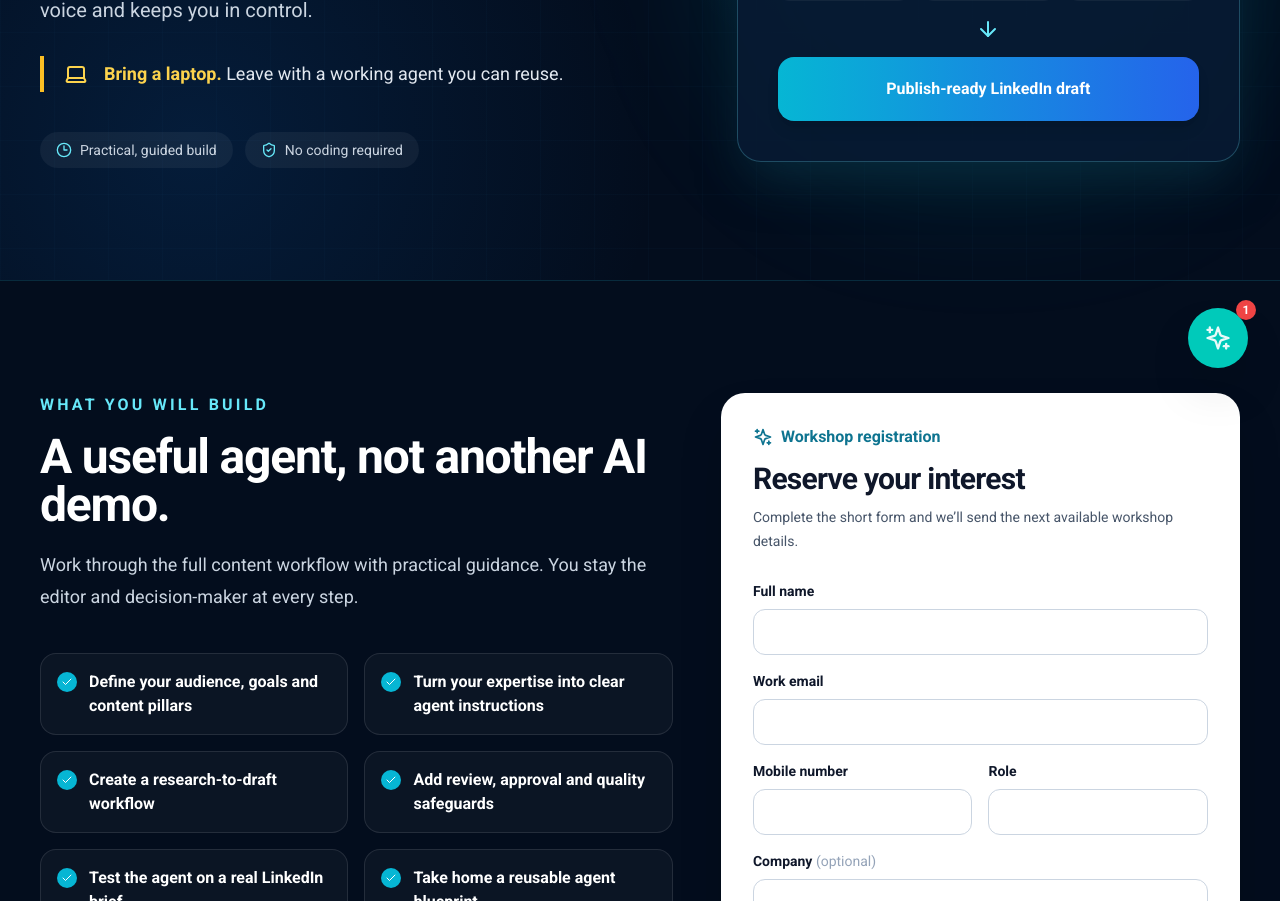
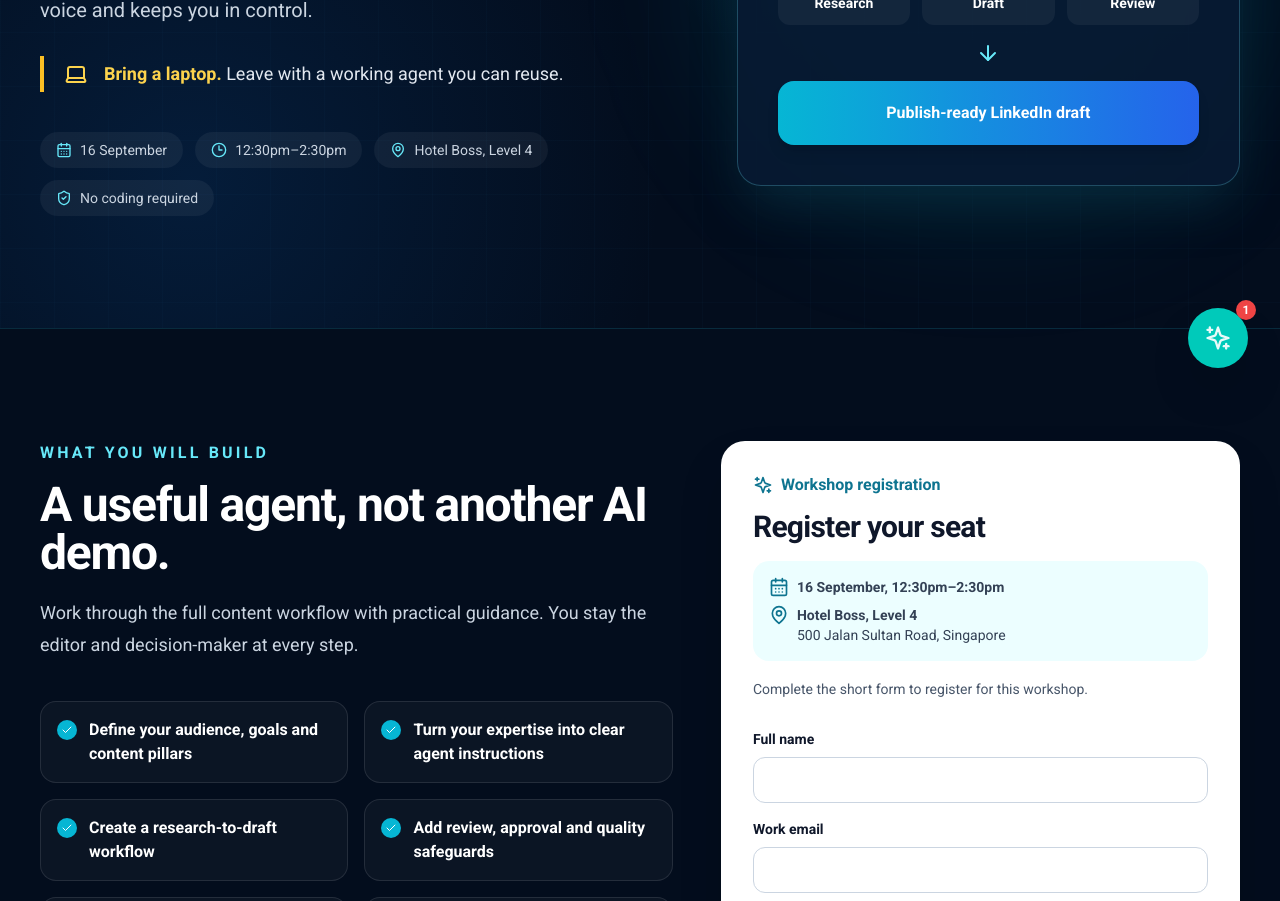
Before and after one commit to nexiuslabs/nexiusacademyskillsfuture, a React (Vite) app: page /workshops/linkedin-ai-agent in a window 1280 px wide. Shown: the part 400-1301 px from the top of the page. Built offline with nearby package versions, Linux system fonts and the light colour scheme.

Commit message:
content: add workshop schedule and venue

```diff
--- a/pages/LinkedInAIAgentWorkshopPage.tsx
+++ b/pages/LinkedInAIAgentWorkshopPage.tsx
@@ -1,5 +1,5 @@
 import React, { useState } from 'react';
-import { ArrowRight, Check, CheckCircle2, Clock3, Laptop, ShieldCheck, Sparkles } from 'lucide-react';
+import { ArrowRight, CalendarDays, Check, CheckCircle2, Clock3, Laptop, MapPin, ShieldCheck, Sparkles } from 'lucide-react';
 import SEO from '../components/SEO';
 import { submitLeadCapture } from '../services/leadCaptureService';
 import { getVisitorContext } from '../services/visitorSession';
@@ -34,8 +34,8 @@ const LinkedInAIAgentWorkshopPage: React.FC = () => {
         departmentOrDesignation: form.role.trim(),
         leadFlow: 'apply_now',
         ageBand: form.ageBand,
-        preferredIntake: 'Next available workshop',
-        cohortCode: 'LINKEDIN-AI-AGENT',
+        preferredIntake: '16 September, 12:30pm–2:30pm at Hotel Boss',
+        cohortCode: 'LINKEDIN-AI-AGENT-16SEP',
         courseSlug: 'linkedin-ai-agent-workshop',
         intent: 'reserve_seat',
         payerType: 'self',
@@ -96,7 +96,9 @@ const LinkedInAIAgentWorkshopPage: React.FC = () => {
                   <p><strong className="text-amber-300">Bring a laptop.</strong> Leave with a working agent you can reuse.</p>
                 </div>
                 <div className="mt-10 flex flex-wrap gap-3 text-sm text-slate-300">
-                  <span className="flex items-center gap-2 rounded-full bg-white/5 px-4 py-2"><Clock3 className="h-4 w-4 text-cyan-300" /> Practical, guided build</span>
+                  <span className="flex items-center gap-2 rounded-full bg-white/5 px-4 py-2"><CalendarDays className="h-4 w-4 text-cyan-300" /> 16 September</span>
+                  <span className="flex items-center gap-2 rounded-full bg-white/5 px-4 py-2"><Clock3 className="h-4 w-4 text-cyan-300" /> 12:30pm–2:30pm</span>
+                  <span className="flex items-center gap-2 rounded-full bg-white/5 px-4 py-2"><MapPin className="h-4 w-4 text-cyan-300" /> Hotel Boss, Level 4</span>
                   <span className="flex items-center gap-2 rounded-full bg-white/5 px-4 py-2"><ShieldCheck className="h-4 w-4 text-cyan-300" /> No coding required</span>
                 </div>
               </div>
@@ -132,12 +134,16 @@ const LinkedInAIAgentWorkshopPage: React.FC = () => {
           <aside id="register" className="scroll-mt-8">
             <div className="sticky top-8 rounded-3xl bg-white p-6 text-slate-900 shadow-2xl sm:p-8">
               {status === 'success' ? (
-                <div className="py-10 text-center"><CheckCircle2 className="mx-auto h-14 w-14 text-emerald-500" /><h2 className="mt-5 text-2xl font-black">You’re on the list.</h2><p className="mt-3 leading-7 text-slate-600">We’ll contact you with the next workshop date, venue and registration details.</p></div>
+                <div className="py-10 text-center"><CheckCircle2 className="mx-auto h-14 w-14 text-emerald-500" /><h2 className="mt-5 text-2xl font-black">You’re registered.</h2><p className="mt-3 leading-7 text-slate-600">We’ll contact you with confirmation details for 16 September at Hotel Boss.</p></div>
               ) : (
                 <>
                   <div className="flex items-center gap-2 font-bold text-cyan-700"><Sparkles className="h-5 w-5" /> Workshop registration</div>
-                  <h2 className="mt-3 text-3xl font-black tracking-tight">Reserve your interest</h2>
-                  <p className="mt-2 text-sm leading-6 text-slate-600">Complete the short form and we’ll send the next available workshop details.</p>
+                  <h2 className="mt-3 text-3xl font-black tracking-tight">Register your seat</h2>
+                  <div className="mt-4 space-y-2 rounded-2xl bg-cyan-50 p-4 text-sm text-slate-700">
+                    <p className="flex gap-2"><CalendarDays className="h-5 w-5 shrink-0 text-cyan-700" /><strong>16 September, 12:30pm–2:30pm</strong></p>
+                    <p className="flex gap-2"><MapPin className="h-5 w-5 shrink-0 text-cyan-700" /><span><strong>Hotel Boss, Level 4</strong><br />500 Jalan Sultan Road, Singapore</span></p>
+                  </div>
+                  <p className="mt-4 text-sm leading-6 text-slate-600">Complete the short form to register for this workshop.</p>
                   <form onSubmit={handleSubmit} className="mt-7 space-y-4">
                     <label className="block text-sm font-bold">Full name<input required autoComplete="name" value={form.fullName} onChange={(e) => setForm({ ...form, fullName: e.target.value })} className="mt-2 w-full rounded-xl border border-slate-300 px-4 py-3 font-normal outline-none focus:border-cyan-500 focus:ring-2 focus:ring-cyan-100" /></label>
                     <label className="block text-sm font-bold">Work email<input required type="email" autoComplete="email" value={form.email} onChange={(e) => setForm({ ...form, email: e.target.value })} className="mt-2 w-full rounded-xl border border-slate-300 px-4 py-3 font-normal outline-none focus:border-cyan-500 focus:ring-2 focus:ring-cyan-100" /></label>
```
